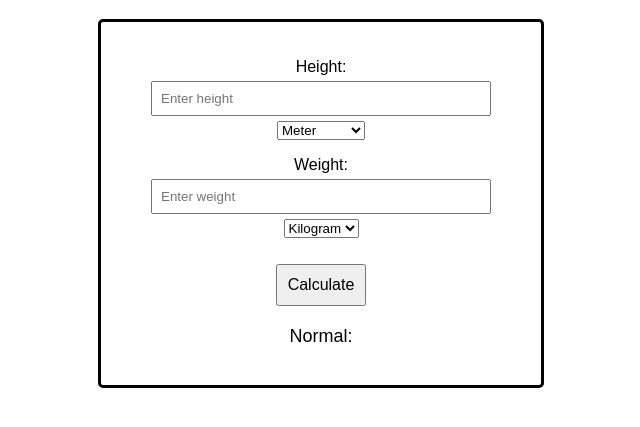
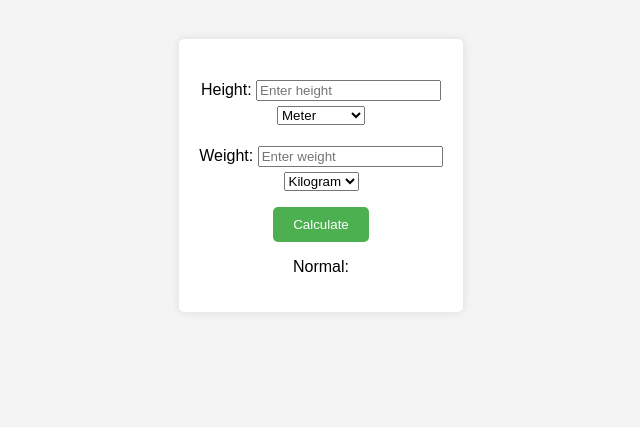
Before and after one commit to Mohanasundar2004/Project, a plain HTML site: page index.html in a window 1280 px wide. Shown: the part 61-488 px from the top of the page, without its empty margins (319-959 px from the left). Drawn offline with Linux system fonts and the light colour scheme.

Commit message:
Update style.css

```diff
--- a/style.css
+++ b/style.css
@@ -1,29 +1,42 @@
+
 body {
     font-family: Arial, sans-serif;
+    text-align: center;
+    background-color: #f4f4f4;
+}
+
+.header {
+    background-color: #4CAF50;
+    color: white;
+    padding: 10px 0;
 }
 
 .wrapper {
-    max-width: 400px;
-    margin: 0 auto;
+    background-color: white;
     padding: 20px;
-    text-align: center;
-    border-style: solid;
     border-radius: 5px;
+    box-shadow: 0 0 10px rgba(0, 0, 0, 0.1);
+    display: inline-block;
+    margin-top: 20px;
 }
 
-input {
-    margin: 5px;
-    padding: 8px;
-    width: 80%;
+input[type="text"] {
+    margin: 5px 0;
+}
+
+.error {
+    color: red;
 }
 
 button {
-    margin-top: 10px;
-    padding: 10px;
-    font-size: 16px;
+    padding: 10px 20px;
+    background-color: #4CAF50;
+    color: white;
+    border: none;
+    border-radius: 5px;
+    cursor: pointer;
 }
 
-#output {
-    margin-top: 20px;
-    font-size: 18px;
+button:hover {
+    background-color: #45a049;
 }
```
